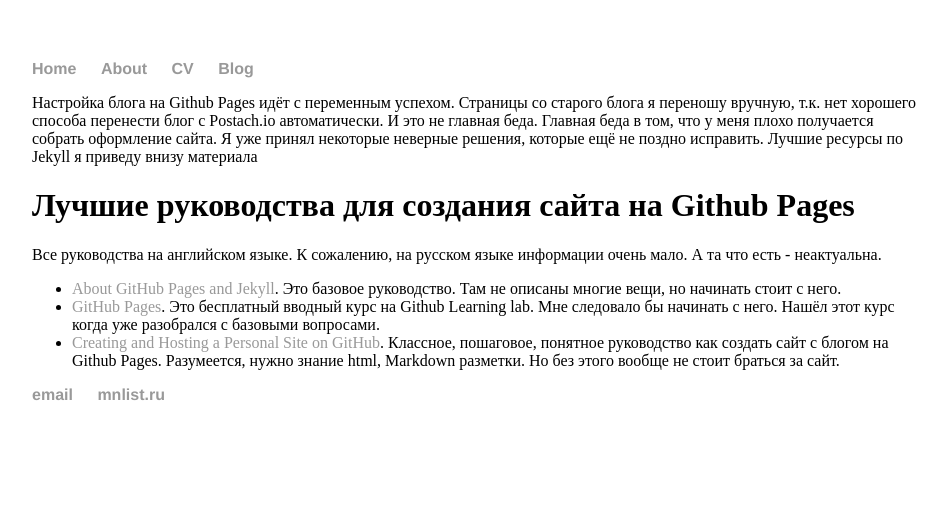
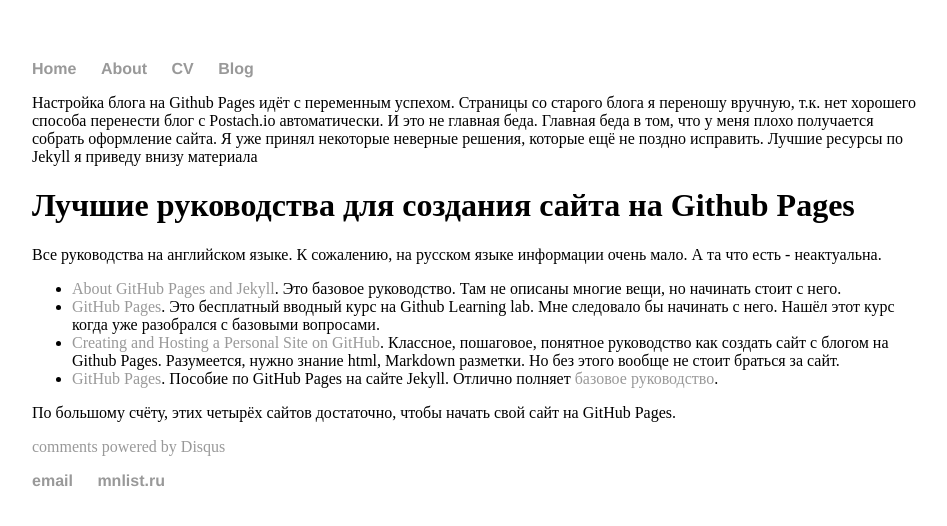
Before and after one commit to kiselevmv/kiselevmv.github.io, a Jekyll site: the page built from blog/2020-07-12-setup-github-pages.md, in a window 1280 px wide. Shown: the top 526 px of the page, without its empty margins (160-1107 px from the left). Built offline with Jekyll 4.4.1, drawn with Linux system fonts in a browser that asks for light colours; our own code applies the rules of GitHub Pages for plain Markdown files; comment, search, counter and statistics services are not loaded.

Commit message:
Support disqus

```diff
--- /dev/null
+++ b/_includes/disqus.html
@@ -0,0 +1,14 @@
+<div id="disqus_thread"></div>
+    <script type="text/javascript">
+        /* * * CONFIGURATION VARIABLES: EDIT BEFORE PASTING INTO YOUR WEBPAGE * * */
+        var disqus_shortname = 'mnlist'; // required: replace example with your forum shortname
+
+        /* * * DON'T EDIT BELOW THIS LINE * * */
+        (function() {
+            var dsq = document.createElement('script'); dsq.type = 'text/javascript'; dsq.async = true;
+            dsq.src = '//' + disqus_shortname + '.disqus.com/embed.js';
+            (document.getElementsByTagName('head')[0] || document.getElementsByTagName('body')[0]).appendChild(dsq);
+        })();
+    </script>
+    <noscript>Please enable JavaScript to view the <a href="http://disqus.com/?ref_noscript">comments powered by Disqus.</a></noscript>
+    <a href="http://disqus.com" class="dsq-brlink">comments powered by <span class="logo-disqus">Disqus</span></a>
--- a/_layouts/default.html
+++ b/_layouts/default.html
@@ -20,6 +20,7 @@
 
 			</div><!-- /.container -->
 			<footer>
+			{%- include disqus.html -%}
 	    		<ul>
 	        		<li><a href="mailto:mihail.kiselev@gmail.com">email</a></li>
 	        		<li><a href="https://mnlist.ru">mnlist.ru</a></li>
--- a/blog/2020-07-12-setup-github-pages.md
+++ b/blog/2020-07-12-setup-github-pages.md
@@ -15,3 +15,6 @@
 - [About GitHub Pages and Jekyll](https://docs.github.com/en/github/working-with-github-pages/about-github-pages-and-jekyll). Это базовое руководство. Там не описаны многие вещи, но начинать стоит с него.
 - [GitHub Pages](https://lab.github.com/githubtraining/github-pages). Это бесплатный вводный курс на Github Learning lab. Мне следовало бы начинать с него. Нашёл этот курс когда уже разобрался с базовыми вопросами.
 - [Creating and Hosting a Personal Site on GitHub](http://jmcglone.com/guides/github-pages/). Классное, пошаговое, понятное руководство как создать сайт с блогом на Github Pages. Разумеется, нужно знание html, Markdown разметки. Но без этого вообще не стоит браться за сайт.
+- [GitHub Pages](https://jekyllrb.com/docs/github-pages/). Пособие по GitHub Pages на сайте Jekyll. Отлично полняет [базовое руководство](https://docs.github.com/en/github/working-with-github-pages/about-github-pages-and-jekyll).
+
+По большому счёту, этих четырёх сайтов достаточно, чтобы начать свой сайт на GitHub Pages.
```
